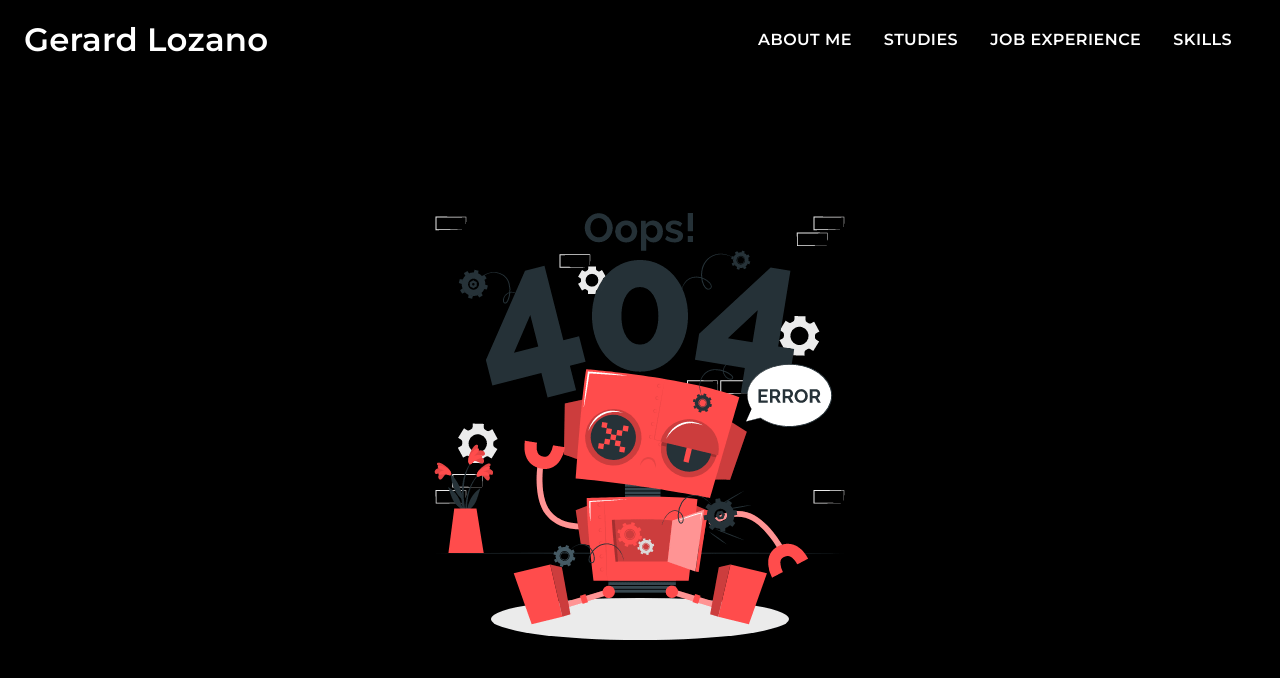
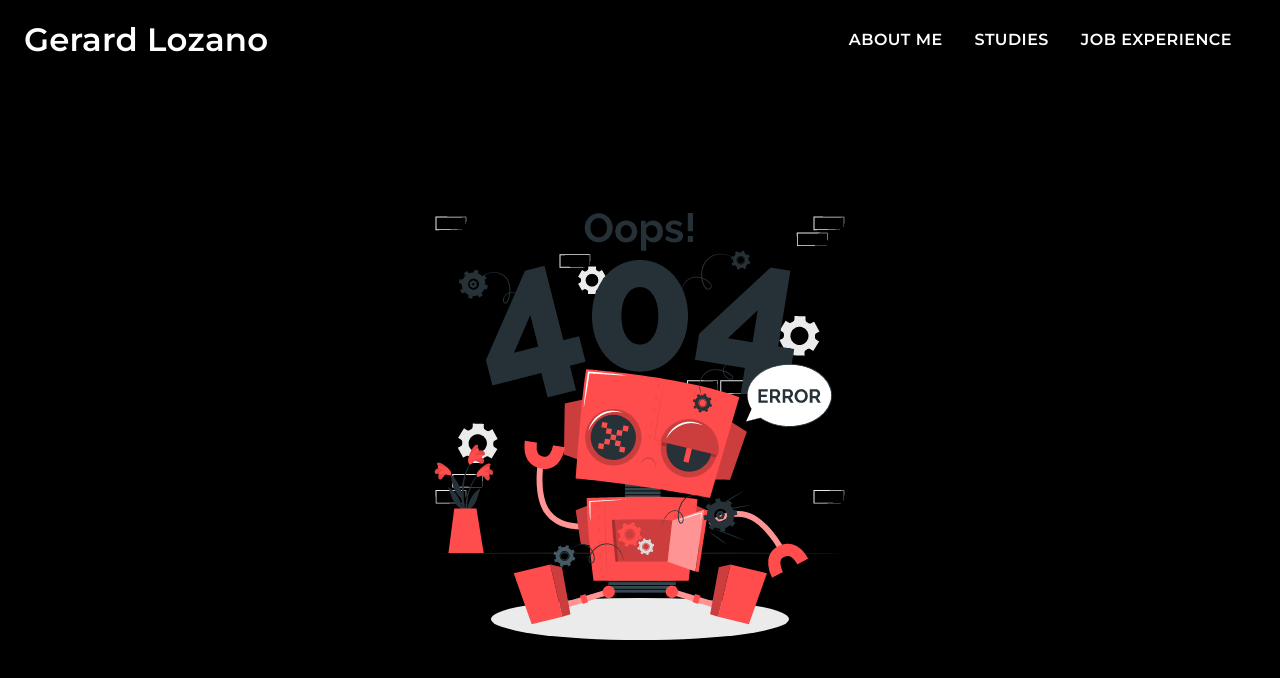
Before and after one commit to gerex1408/MyReactWeb, a React (Create React App) app: page /404 in a window 1280 px wide. Shown: the top 678 px of the page. Built offline with nearby package versions, Linux system fonts and the light colour scheme.

Commit message:
removed skill section

```diff
--- a/src/Components/Navbar.js
+++ b/src/Components/Navbar.js
@@ -1,91 +1,100 @@
-import {React, useState,useEffect} from 'react';
-import {AppBar,Toolbar,Typography,Button,useMediaQuery,IconButton,MenuItem,Menu} from '@material-ui/core';
-import { createTheme, responsiveFontSizes, ThemeProvider, makeStyles } from '@material-ui/core/styles';
-import MenuIcon from '@material-ui/icons/Menu';
-import {useSpring, animated} from 'react-spring';
-import {Link} from "react-router-dom";
-import { useHistory } from 'react-router-dom';
+import { React, useState, useEffect } from "react";
+import {
+  AppBar,
+  Toolbar,
+  Typography,
+  Button,
+  useMediaQuery,
+  IconButton,
+  MenuItem,
+  Menu,
+} from "@material-ui/core";
+import {
+  createTheme,
+  responsiveFontSizes,
+  ThemeProvider,
+  makeStyles,
+} from "@material-ui/core/styles";
+import MenuIcon from "@material-ui/icons/Menu";
+import { useSpring, animated } from "react-spring";
+import { Link } from "react-router-dom";
+import { useHistory } from "react-router-dom";
 import ReactGA from "react-ga4";
 
-
-
-const useStyles = makeStyles(theme => ({
+const useStyles = makeStyles((theme) => ({
   root: {
     flexGrow: 1,
   },
   menuButton: {
     marginRight: theme.spacing(2),
-    fontSize:"1em"
+    fontSize: "1em",
   },
   title: {
     flexGrow: 1,
-    fontFamily:"Montserrat"
+    fontFamily: "Montserrat",
   },
-  nav:{
-    backgroundColor:"#000",
-    height:"10vh",
-    justifyContent:"center"
+  nav: {
+    backgroundColor: "#000",
+    height: "10vh",
+    justifyContent: "center",
   },
-  link:{
-    textDecoration:"none"
-  }
+  link: {
+    textDecoration: "none",
+  },
 }));
 
 let theme = createTheme();
 theme = responsiveFontSizes(theme);
 
 function Navbar() {
+  const [anchorEl, setAnchorEl] = useState(null);
+  const [aboutMe, setAboutMe] = useState(
+    window.location.pathname === "/" ? true : false
+  );
+  const [studies, setStudies] = useState(
+    window.location.pathname === "/studies" ? true : false
+  );
+  const [jobExp, setjobExp] = useState(
+    window.location.pathname === "/jobexperience" ? true : false
+  );
 
-  const [anchorEl, setAnchorEl] = useState(null);
-  const [aboutMe,setAboutMe]=useState(window.location.pathname==="/"?true:false);
-  const [studies,setStudies]=useState(window.location.pathname==="/studies"?true:false);
-  const [jobExp,setjobExp]=useState(window.location.pathname==="/jobexperience"?true:false);
-  const [skills,setSkills]=useState(window.location.pathname==="/skills"?true:false);
+  const history = useHistory();
 
-  const history=useHistory();
-
-  const falseThem=()=>{
+  const falseThem = () => {
     setAboutMe(false);
     setStudies(false);
     setjobExp(false);
-    setSkills(false);
-  }
+  };
 
-  useEffect(()=>{
+  useEffect(() => {
     ReactGA.initialize("G-XJQGSMK7MN");
-  })
+  });
 
-  useEffect(()=>{
+  useEffect(() => {
     return history.listen((location) => {
-      if(location.pathname==="/"){
+      if (location.pathname === "/") {
         falseThem();
         setAboutMe(true);
-      }
-      else if(location.pathname==="/studies"){
+      } else if (location.pathname === "/studies") {
         falseThem();
         setStudies(true);
-      }
-      else if(location.pathname==="/jobexperience"){
+      } else if (location.pathname === "/jobexperience") {
         falseThem();
         setjobExp(true);
       }
-      else if(location.pathname==="/skills"){
-        falseThem();
-        setSkills(true);
-      }
-   })
-  },[history])
+    });
+  }, [history]);
 
-  const m_size = useMediaQuery('(min-width:1024px)');
-  const s_size = useMediaQuery('(min-width:768px)');
-  const xs_size = useMediaQuery('(min-width:425px)');
+  const m_size = useMediaQuery("(min-width:1024px)");
+  const s_size = useMediaQuery("(min-width:768px)");
+  const xs_size = useMediaQuery("(min-width:425px)");
 
   const handleClick = (event) => {
     setAnchorEl(event.currentTarget);
   };
-  const changeLocation = (location)=>{
-    window.location = location
-  }
+  const changeLocation = (location) => {
+    window.location = location;
+  };
 
   const handleClose = () => {
     setAnchorEl(null);
@@ -93,26 +102,67 @@ function Navbar() {
 
   const classes = useStyles();
 
-  const props = useSpring({to:{opacity: 1,marginTop:0}, from: {opacity: 0,marginTop:-300},config: {delay:500,duration:1000}})
+  const props = useSpring({
+    to: { opacity: 1, marginTop: 0 },
+    from: { opacity: 0, marginTop: -300 },
+    config: { delay: 500, duration: 1000 },
+  });
   return (
     <div className={classes.root}>
-      <AppBar position="static" className={classes.nav} style={studies||jobExp?{backgroundColor:"#323232"}:null}>
+      <AppBar
+        position="static"
+        className={classes.nav}
+        style={studies || jobExp ? { backgroundColor: "#323232" } : null}
+      >
         <animated.div style={props}>
           <Toolbar>
             <ThemeProvider theme={theme}>
-              <Typography variant={s_size?'h4':'h6'} className={classes.title}>Gerard Lozano</Typography>
+              <Typography
+                variant={s_size ? "h4" : "h6"}
+                className={classes.title}
+              >
+                Gerard Lozano
+              </Typography>
             </ThemeProvider>
-            {
-              m_size?(
+            {m_size ? (
               <nav>
-                  <Link to="/" className={classes.link} style={aboutMe?{color:"#ff4c4c"}:{color:"#fff"}}><Button className={classes.menuButton} color="inherit">About me</Button></Link>
-                  <Link to="/studies" className={classes.link} style={studies?{color:"#ff4c4c"}:{color:"#fff"}}><Button className={classes.menuButton} color="inherit">Studies</Button></Link>
-                  <Link to="/jobexperience" className={classes.link} style={jobExp?{color:"#ff4c4c"}:{color:"#fff"}}><Button className={classes.menuButton} color="inherit">Job experience</Button></Link>
-                  <Link to="/skills" className={classes.link} style={skills?{color:"#ff4c4c"}:{color:"#fff"}}><Button  className={classes.menuButton} color="inherit">Skills</Button></Link>
+                <Link
+                  to="/"
+                  className={classes.link}
+                  style={aboutMe ? { color: "#ff4c4c" } : { color: "#fff" }}
+                >
+                  <Button className={classes.menuButton} color="inherit">
+                    About me
+                  </Button>
+                </Link>
+                <Link
+                  to="/studies"
+                  className={classes.link}
+                  style={studies ? { color: "#ff4c4c" } : { color: "#fff" }}
+                >
+                  <Button className={classes.menuButton} color="inherit">
+                    Studies
+                  </Button>
+                </Link>
+                <Link
+                  to="/jobexperience"
+                  className={classes.link}
+                  style={jobExp ? { color: "#ff4c4c" } : { color: "#fff" }}
+                >
+                  <Button className={classes.menuButton} color="inherit">
+                    Job experience
+                  </Button>
+                </Link>
               </nav>
-              ):(
+            ) : (
               <nav>
-                  <IconButton edge="start" className={classes.menuButton} color="inherit" aria-label="menu" onClick={handleClick}>
+                <IconButton
+                  edge="start"
+                  className={classes.menuButton}
+                  color="inherit"
+                  aria-label="menu"
+                  onClick={handleClick}
+                >
                   <MenuIcon />
                 </IconButton>
                 <Menu
@@ -122,14 +172,18 @@ function Navbar() {
                   open={Boolean(anchorEl)}
                   onClose={handleClose}
                 >
-                    <MenuItem onClick={()=>changeLocation('/')}>About me</MenuItem>
-                    <MenuItem onClick={()=>changeLocation('/studies')}>Studies</MenuItem>
-                    <MenuItem onClick={()=>changeLocation('/jobexperience')}>Job experience</MenuItem>
-                    <MenuItem onClick={()=>changeLocation('/skills')}>Skills</MenuItem>
+                  <MenuItem onClick={() => changeLocation("/")}>
+                    About me
+                  </MenuItem>
+                  <MenuItem onClick={() => changeLocation("/studies")}>
+                    Studies
+                  </MenuItem>
+                  <MenuItem onClick={() => changeLocation("/jobexperience")}>
+                    Job experience
+                  </MenuItem>
                 </Menu>
               </nav>
-              )
-            }
+            )}
           </Toolbar>
         </animated.div>
       </AppBar>
--- a/src/Components/Projects.js
+++ /dev/null
@@ -1,31 +0,0 @@
-import React from "react";
-import { makeStyles } from "@material-ui/core/styles";
-import {useSpring, animated} from 'react-spring';
-import {useMediaQuery} from "@material-ui/core/";
-
-const useStyles = makeStyles({
-    root:{
-      flexGrow: 1,
-      height:"90vh",
-      display:'flex',
-      flexDirection:'column',
-      justifyContent:'center',
-      alignItems:'center'
-    }
-})
-
-export default function Projects (){
-    const classes = useStyles();
-
-    const props1 = useSpring({to:{opacity: 1,marginTop:0}, from: {opacity: 0,marginTop:200},config: {delay:1000,duration:1000}})
-
-    const m_size = useMediaQuery('(max-width:1024px)');
-    const s_size = useMediaQuery('(min-width:768px)');
-    const xs_size = useMediaQuery('(min-width:425px)');
-
-    return(
-        <div className={classes.root}>
-        </div>
-
-    )
-}
--- a/src/Components/Skills.js
+++ /dev/null
@@ -1,155 +0,0 @@
-import React from "react";
-import { makeStyles } from "@material-ui/core/styles";
-import {Grid,useMediaQuery,Typography} from '@material-ui/core';
-import ProgressBar from "react-customizable-progressbar";
-import {useSpring, animated} from 'react-spring';
-import {DiHtml5,DiCss3} from 'react-icons/di'
-import {SiCplusplus,SiJavascript,SiReact,SiMysql,SiUbuntu,SiNextdotjs, SiGnubash,SiJava,SiPython,SiHaskell,SiAngular,SiAndroid,SiDocker,SiWindows,SiApple} from 'react-icons/si'
-import {FaGitAlt} from 'react-icons/fa'
-import SkillComponent from "./SkillComponent";
-
-const useStyles = makeStyles({
-    root:{
-      flexGrow: 1,
-      height:"90vh",
-      backgroundColor:"#000",
-      display:"flex",
-      alignItems:"center",
-      justifyContent:"center"
-    },
-    leftCell:{
-        display:"flex",
-        flexDirection:'column',
-        alignItems:"center",
-        justifyContent:"center",
-
-    },
-    rightCell:{
-        display:"flex",
-        flexDirection:'column',
-        alignItems:"center",
-        justifyContent:"center",
-    },
-    cell:{
-        display:"flex",
-        alignItems:"center",
-        justifyContent:"center",
-    },
-    animated:{
-        width:"90%",
-    },
-    progress:{
-        display: "flex",
-        flexDirection:"column",
-        alignItems: "center",
-        justifyContent: "center",
-        textAlign: "center",
-        position: "absolute",
-        top: "0",
-        width: "100%",
-        height: "100%",
-        margin: "0 auto",
-        fontSize: "2.2em",
-        fontWeight: "100",
-        color: "#fff",
-        userSelect: "none",
-    },
-    title: {
-        flexGrow: 1,
-        fontFamily:"Montserrat",
-        color:'#fff'
-      },
-});
-
-function Skills(){
-
-    const classes = useStyles();
-    const m_size = useMediaQuery('(max-width:1024px)'); //portatil size
-    const s_size = useMediaQuery('(max-width:768px)'); //tablet size
-    const xs_size = useMediaQuery('(min-width:425px)'); //min mobile size
-    const xm_size = useMediaQuery('(max-width:600px)'); //min pc size
-    const props = useSpring({to:{opacity: 1}, from: {opacity: 0},config: {delay:2000,duration:2000}})
-
-    return(
-        <div className={classes.root} style={xm_size?{height:"100%"}:{height:"90vh"}}>
-            <animated.div style={props} className={classes.animated}>
-                <Grid container>
-                    <Grid item xs={12} sm={12} lg={6} className={classes.leftCell}>
-                        <Typography variant="h6" className={classes.title}>Programming Languages</Typography>
-                        <Grid container >
-                            <Grid item xs={12} sm={4} lg={4} className={classes.cell}>
-                                <SkillComponent size={60} progress={85} icon={<SiJavascript color="#f0db4f"/>} />
-                            </Grid>
-                            <Grid item xs={12} sm={4} lg={4} className={classes.cell}>
-                                <SkillComponent size={60} progress={80} icon={<SiJava color="#5382a1"/>} />
-                            </Grid>
-                            <Grid item xs={12} sm={4} lg={4} className={classes.cell}>
-                                <SkillComponent size={60} progress={65} icon={<SiCplusplus color="28527a"/>} />
-                            </Grid>
-                            <Grid item xs={12} sm={4} lg={4} className={classes.cell}>
-                                <SkillComponent size={60} progress={65} icon={<SiPython color="4b8bbe"/>}  />
-                            </Grid>
-                            <Grid item xs={12} sm={4} lg={4} className={classes.cell}>
-                                <SkillComponent size={60} progress={55} icon={<SiGnubash color="#b5e550"/>} />
-                            </Grid>
-                            <Grid item xs={12} sm={4} lg={4} className={classes.cell}>
-                                <SkillComponent size={60} progress={40} icon={<SiHaskell color="#5e5086"/>}  />
-                            </Grid>
-
-                        </Grid>
-                        <Typography variant="h6" className={classes.title}>Frameworks/Libraries</Typography>
-                        <Grid container >
-                            <Grid item xs={12} sm={4} lg={4} className={classes.cell}>
-                                <SkillComponent size={60} progress={85} icon={<SiReact color="#61DBFB"/>} />
-                            </Grid>
-                            <Grid item xs={12} sm={4} lg={4} className={classes.cell}>
-                                <SkillComponent size={60} progress={85} icon={<SiNextdotjs color="#fff"/>} />
-                            </Grid>
-                            <Grid item xs={12} sm={4} lg={4} className={classes.cell}>
-                                <SkillComponent size={60} progress={85} icon={<SiAngular color="#dd0031"/>} />
-                            </Grid>
-                        </Grid>
-                    </Grid>
-                    <Grid item xs={12} sm={12} lg={6} className={classes.rightCell}>
-                        <Typography variant="h6" className={classes.title}>Technologies</Typography>
-                        <Grid container >
-                            <Grid item xs={12} sm={4} lg={4} className={classes.cell}>
-                                <SkillComponent size={60} progress={85} icon={<FaGitAlt color="#F1502F"/>} />
-                            </Grid>
-                            <Grid item xs={12} sm={4} lg={4} className={classes.cell}>
-                                <SkillComponent size={60} progress={80} icon={<SiMysql/>}  />
-                            </Grid>
-                            <Grid item xs={12} sm={4} lg={4} className={classes.cell}>
-                                <SkillComponent size={60} progress={80} icon={<DiHtml5 color="#e34c26" />}  />
-                            </Grid>
-                            <Grid item xs={12} sm={4} lg={4} className={classes.cell}>
-                                <SkillComponent size={60} progress={80} icon={<DiCss3 color="#2965f1"/>}  />
-                            </Grid>
-                            <Grid item xs={12} sm={4} lg={4} className={classes.cell}>
-                                <SkillComponent size={60} progress={60} icon={<SiAndroid color="#3edc85"/>}  />
-                            </Grid>
-                            <Grid item xs={12} sm={4} lg={4} className={classes.cell}>
-                                <SkillComponent size={60} progress={40} icon={<SiDocker color="#2497ed"/>}  />
-                            </Grid>
-                        </Grid>
-                        <Typography variant="h6" className={classes.title}>Operative Systems</Typography>
-                        <Grid container >
-                            <Grid item xs={12} sm={4} lg={4} className={classes.cell}>
-                                <SkillComponent size={60} progress={85} icon={<SiUbuntu color="#e95420"/>}  />
-                            </Grid>
-                            <Grid item xs={12} sm={4} lg={4} className={classes.cell}>
-                                <SkillComponent size={60} progress={80} icon={<SiApple />}  />
-                            </Grid>
-                            <Grid item xs={12} sm={4} lg={4} className={classes.cell}>
-                                <SkillComponent size={60} progress={75} icon={<SiWindows color="#03d1de"/>} />
-                            </Grid>
-                        </Grid>
-                    </Grid>
-                </Grid>
-            </animated.div>
-        </div>
-
-    );
-
-}
-export default Skills
```
Also changed, not shown: src/App.js (+18 -22 lines). Lines whose indentation alone changed are shown as unchanged.
